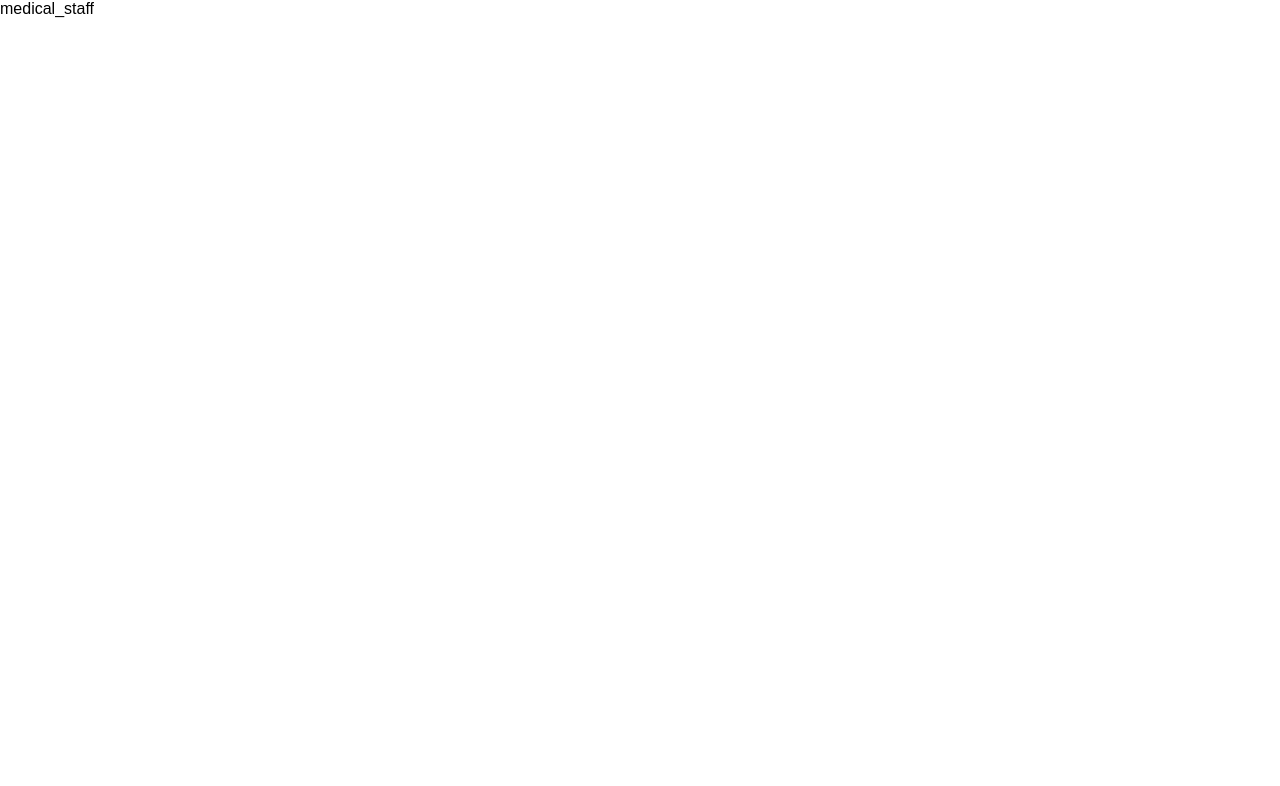
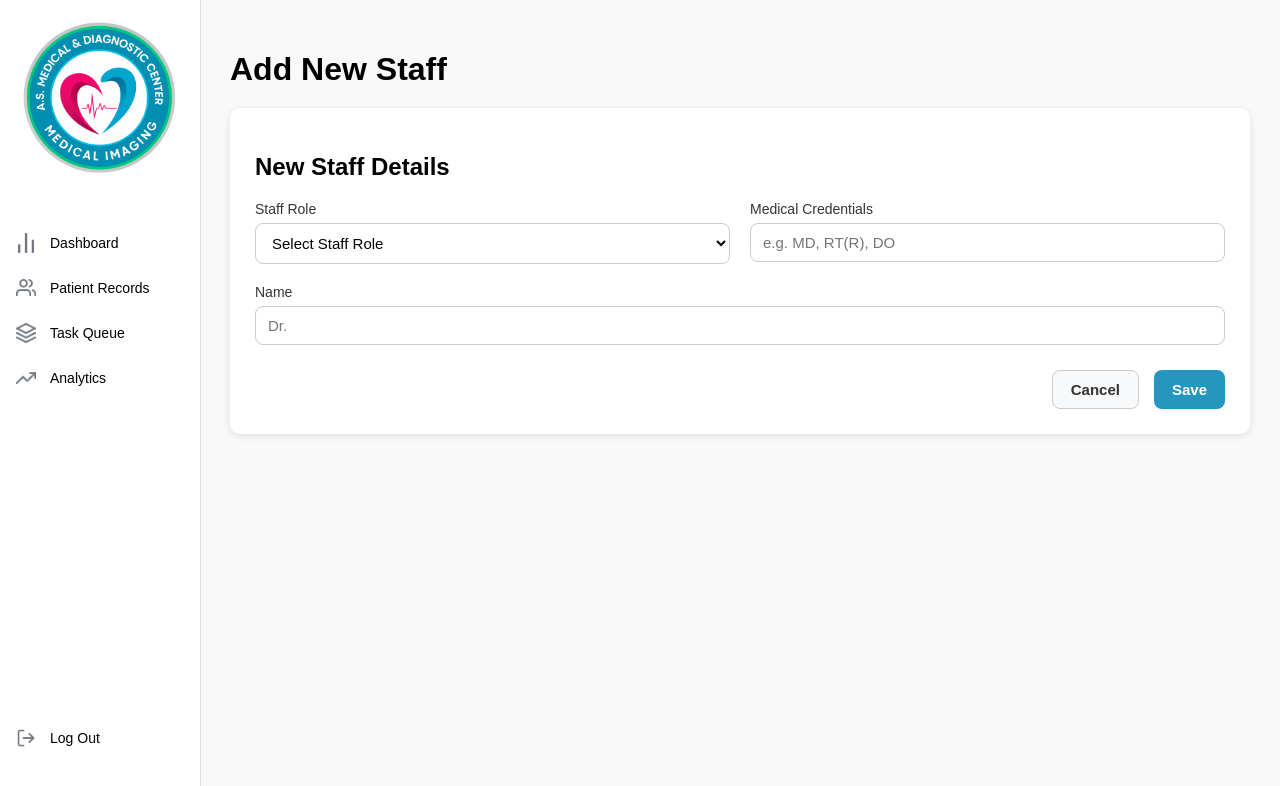
Before and after one commit to lemoncitoJeremy/Clinic-System-Revision, a React (Vite) app in the folder frontend/: page /medicalStaff in a window 1280 px wide. Shown: the top 786 px of the page. Built offline with nearby package versions, Linux system fonts and the light colour scheme; no server answers; sample sign-in values are in the browser's storage.

Commit message:
for release, stashing additional changes

```diff
--- /dev/null
+++ b/frontend/src/components/add-med-staff/StaffForm.tsx
@@ -0,0 +1,113 @@
+import { useEffect, useState } from 'react';
+import { useNavigate } from 'react-router-dom';
+import axios from 'axios';
+const IP = import.meta.env.VITE_SERVER_IP_ADD;
+
+const StaffForm = () => {
+    const navigate = useNavigate();
+    const [modalMessage, setModalMessage] = useState<string | null>(null);
+
+    const [formValues, setFormValues] = useState({
+        role: "",
+        credentials: "",
+        name: "",
+    });
+
+    function handleInput(event: any) {
+        setFormValues((prev) => ({ ...prev, [event.target.name]: event.target.value }));
+    }
+
+    async function handleSubmit(event: any) {
+        event.preventDefault();
+
+        try {
+            const res = await axios.post(`http://${IP}/register-staff`, {
+                ...formValues
+            });
+
+            if (res.data.success) {
+                setModalMessage("Staff registered successfully!");
+            } else {
+                setModalMessage(res.data.message || "Failed to register staff.");
+            }
+        } catch (err) {
+            console.error(err);
+            setModalMessage("An error occurred while registering staff.");
+        }
+    }
+
+    function closeModal() {
+        if (modalMessage === "Staff registered successfully!") {
+            navigate("/dashboard");
+        }
+        setModalMessage(null);
+    }
+
+    return (
+        <>
+            <div className='staff-form-section'>
+                <div className="form-header">
+                    <h1>Add New Staff</h1>
+                </div>
+
+                <form className="add-staff-form" onSubmit={handleSubmit}>
+                    <h2>New Staff Details</h2>
+
+                    <div className="staff-form-grid">
+
+                        {/* ROLE SELECTION */}
+                        <label>
+                            Staff Role
+                            <select name="role" onChange={handleInput} required>
+                                <option value="">Select Staff Role</option>
+                                <option value="Physician">Physician</option>
+                                <option value="Radiologist">Radiologist</option>
+                                <option value="Technologist">Technologist</option>
+                            </select>
+                        </label>
+
+                        {/* CREDENTIALS */}
+                        <label>
+                            Medical Credentials
+                            <input
+                                type="text"
+                                name="credentials"
+                                placeholder="e.g. MD, RT(R), DO"
+                                onChange={handleInput}
+                                required
+                            />
+                        </label>
+
+                        {/* NAME */}
+                        <label className="full-width">
+                            Name
+                            <input
+                                type="text"
+                                name="name"
+                                placeholder="Dr. "
+                                onChange={handleInput}
+                                required
+                            />
+                        </label>
+                    </div>
+
+                    <div className="staff-form-footer">
+                        <button type="button" className="btn-cancel" onClick={() => navigate(-1)}>Cancel</button>
+                        <button type="submit" className="btn-save">Save</button>
+                    </div>
+                </form>
+            </div>
+
+            {modalMessage && (
+                <div className="modal-overlay">
+                    <div className="modal-box">
+                        <p>{modalMessage}</p>
+                        <button onClick={closeModal}>OK</button>
+                    </div>
+                </div>
+            )}
+        </>
+    );
+};
+
+export default StaffForm;
--- a/frontend/src/components/navigation bar/navbar.tsx
+++ b/frontend/src/components/navigation bar/navbar.tsx
@@ -47,14 +47,14 @@ const Navbar = () => {
               <img src={AnalyticsIcon} alt="Analytics" className="nav-icon" />
               <span>Analytics</span>
             </a>
-            <a onClick={() => navigate("/serviceOffers")}>
+            {/* <a onClick={() => navigate("/serviceOffers")}>
               <img src={PricingIcon} alt="ServiceOffers" className="nav-icon" />
               <span>Service Offers</span>
             </a>
             <a onClick={() => navigate("/medicalStaff")}>
               <img src={StethoscopeIcon} alt="MedicalStaff" className="nav-icon" />
-              <span>Medical Staff</span>
-            </a>
+              <span>Staff</span>
+            </a> */}
           </>
         )}
       </div>
--- a/frontend/src/pages/analytics/analytics.tsx
+++ b/frontend/src/pages/analytics/analytics.tsx
@@ -1,4 +1,4 @@
-import Navbar from "../../components/navigation bar/Navbar";
+import Navbar from "../../components/navigation bar/navbar";
 import XuChart from "../../components/analytics/Xr_ul-chart/XuChart";
 import RefTable from "../../components/analytics/RefTable/RefTable";
 import RtechTable from "../../components/analytics/RtechTable.tsx/RtechTable";
@@ -17,8 +17,8 @@ const Analytics = () => {
         <XuChart/>
         <RefTable/>
         <RtechTable/>
-        <PhysRwrdsTable/>
-        <RadRwrdsTable/>
+        {/* <PhysRwrdsTable/>
+        <RadRwrdsTable/> */}
       </div>
     </div>
   );
--- a/frontend/src/pages/medical-staff/medicalStaffStyles.css
+++ b/frontend/src/pages/medical-staff/medicalStaffStyles.css
@@ -0,0 +1,124 @@
+.med-staff-navigation {
+  width: 200px;
+  background-color: #f0f0f0;
+  height: 100vh;
+}
+
+.staff-form-container {
+  display: flex;
+  min-height: 100vh;
+  font-family: Arial, sans-serif;
+}
+
+.staff-form-section {
+  flex: 1;
+  padding: 30px;
+  background-color: #f9f9f9;
+}
+
+.add-staff-form {
+  background: #fff;
+  padding: 25px;
+  border-radius: 10px;
+  box-shadow: 0 2px 8px rgba(0,0,0,0.1);
+}
+
+.form-header h1 {
+  margin-bottom: 20px;
+}
+
+.staff-form-grid {
+  display: grid;
+  grid-template-columns: 1fr 1fr;
+  gap: 20px;
+}
+
+.full-width {
+  grid-column: span 2;
+}
+
+.staff-form-grid label {
+  display: flex;
+  flex-direction: column;
+  font-size: 14px;
+  color: #333;
+}
+
+.staff-form-grid input,
+.staff-form-grid select {
+  margin-top: 6px;
+  padding: 10px 12px;
+  border: 1px solid #ccc;
+  border-radius: 8px;
+  font-size: 15px;
+  background: #fff;
+}
+
+.staff-form-footer {
+  display: flex;
+  justify-content: flex-end;
+  gap: 15px;
+  margin-top: 25px;
+}
+
+.btn-save {
+  background-color: #2596be;
+  color: #fff;
+  border: none;
+  border-radius: 8px;
+  font-weight: bold;
+  font-size: 15px;
+  padding: 10px 18px;
+  cursor: pointer;
+}
+
+.btn-cancel {
+  background-color: #f8f9fa;
+  color: #333;
+  border: 1px solid #ccc;
+  border-radius: 8px;
+  font-weight: bold;
+  font-size: 15px;
+  padding: 10px 18px;
+  cursor: pointer;
+}
+
+.btn-save:hover {
+  background-color: #1e86a8;
+}
+
+.btn-cancel:hover {
+  background-color: #ececec;
+}
+
+.modal-overlay {
+  position: fixed;
+  inset: 0;
+  background: rgba(0,0,0,0.45);
+  display: flex;
+  justify-content: center;
+  align-items: center;
+}
+
+.modal-box {
+  background: white;
+  padding: 25px;
+  min-width: 300px;
+  text-align: center;
+  border-radius: 10px;
+  box-shadow: 0 4px 12px rgba(0,0,0,0.3);
+}
+
+.modal-box button {
+  margin-top: 15px;
+  background: #2596be;
+  color: white;
+  border: none;
+  padding: 10px 20px;
+  border-radius: 6px;
+  cursor: pointer;
+}
+
+.modal-box button:hover {
+  background: #1e86a8;
+}
--- a/frontend/src/pages/medical-staff/medical_staff.tsx
+++ b/frontend/src/pages/medical-staff/medical_staff.tsx
@@ -1,7 +1,15 @@
 import './medicalStaffStyles.css'
+import Navbar from '../../components/navigation bar/navbar'
+import StaffForm from '../../components/add-med-staff/StaffForm'
+
 const medical_staff = () => {
   return (
-    <div>medical_staff</div>
+    <div className='staff-form-container'>
+        <div className="med-staff-navigation">
+          <Navbar />
+        </div>
+        <StaffForm/>
+    </div>
   )
 }
 
--- a/frontend/src/pages/service-offers/serviceOfferStyles.css
+++ b/frontend/src/pages/service-offers/serviceOfferStyles.css
@@ -0,0 +1,5 @@
+.service-off-navigation {
+  width: 200px;
+  background-color: #f0f0f0;
+  height: 100vh;
+}
--- a/frontend/src/pages/service-offers/service_offers.tsx
+++ b/frontend/src/pages/service-offers/service_offers.tsx
@@ -1,8 +1,13 @@
 import './serviceOfferStyles.css'
+import Navbar from '../../components/navigation bar/navbar'
 
 const ServiceOffers = () => {
   return (
-    <div>ServiceOffers</div>
+    <div>
+      <div className="service-off-navigation">
+        <Navbar />
+      </div>
+    </div>
   )
 }
 
```
